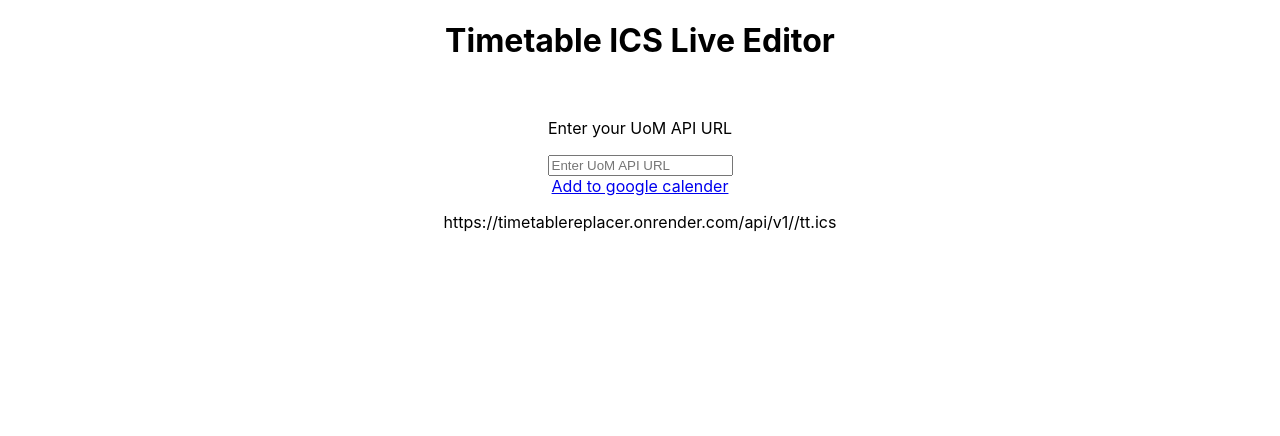
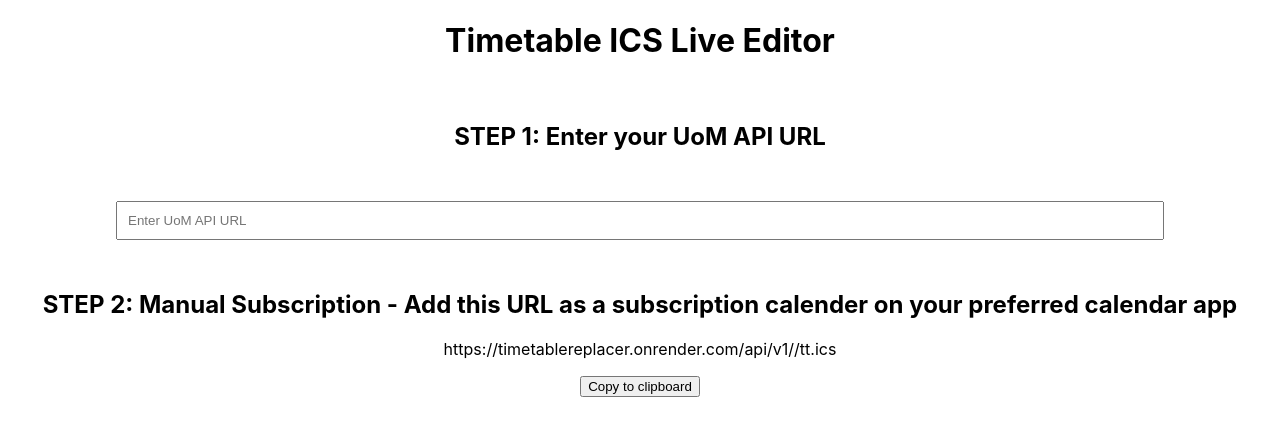
Before and after one commit to AAP9002/Timetable-ICS-Live-Editor, a React (Create React App) app in the folder client/: page / in a window 1280 px wide. Shown: the top 436 px of the page. Built offline with nearby package versions, Linux system fonts and the light colour scheme.

Commit message:
copy ics

```diff
--- a/client/package.json
+++ b/client/package.json
@@ -7,6 +7,7 @@
     "@testing-library/jest-dom": "^5.17.0",
     "@testing-library/react": "^13.4.0",
     "@testing-library/user-event": "^13.5.0",
+    "add-to-calendar-button-react": "^2.4.3",
     "react": "^18.2.0",
     "react-dom": "^18.2.0",
     "react-scripts": "5.0.1",
--- a/client/src/App.js
+++ b/client/src/App.js
@@ -1,21 +1,33 @@
 import './App.css';
 import { useState } from 'react';
+// import { AddToCalendarButton } from 'add-to-calendar-button-react';
 
 function App() {
   const [uomAPI, setUomAPI] = useState("");
   const newIcsUri = "https://timetablereplacer.onrender.com/api/v1/" + encodeURIComponent(uomAPI)+"/tt.ics";
 
-  const googleAPIcall = "https://calendar.google.com/calendar/u/0/r?cid="+newIcsUri;
-
   return (
     <div className="App">
       <h1>Timetable ICS Live Editor</h1>
       <br/>
-      <p>Enter your UoM API URL</p>
-      <input type="text" placeholder="Enter UoM API URL" onChange={(e) => setUomAPI(e.target.value)} />
+      <h2>STEP 1: Enter your UoM API URL</h2>
+      <input type="text" placeholder="Enter UoM API URL" onChange={(e) => setUomAPI(e.target.value)} style={{width:"80%", padding:"10px",margin:"30px"}} />
       <br/>
-      <a href={googleAPIcall}>Add to google calender</a>
+
+      {/* <AddToCalendarButton
+        name="Sample Event"
+        startDate="2023-10-13"
+        startTime="10:15"
+        endTime="17:45"
+        timeZone="Europe/London"
+        icsFile={newIcsUri}
+        subscribe
+        options="'Apple','Google','iCal','Outlook.com','Yahoo','MicrosoftTeams','Microsoft365'"
+              /> */}
+
+      <h2> STEP 2: Manual Subscription - Add this URL as a subscription calender on your preferred calendar app</h2>
       <p>{newIcsUri}</p>
+      <button onClick={navigator.clipboard.writeText({newIcsUri})}>Copy to clipboard</button>
     </div>
   );
 }
```
Also changed, not shown: 1 other file (tests, documents, lock files or other folders).
